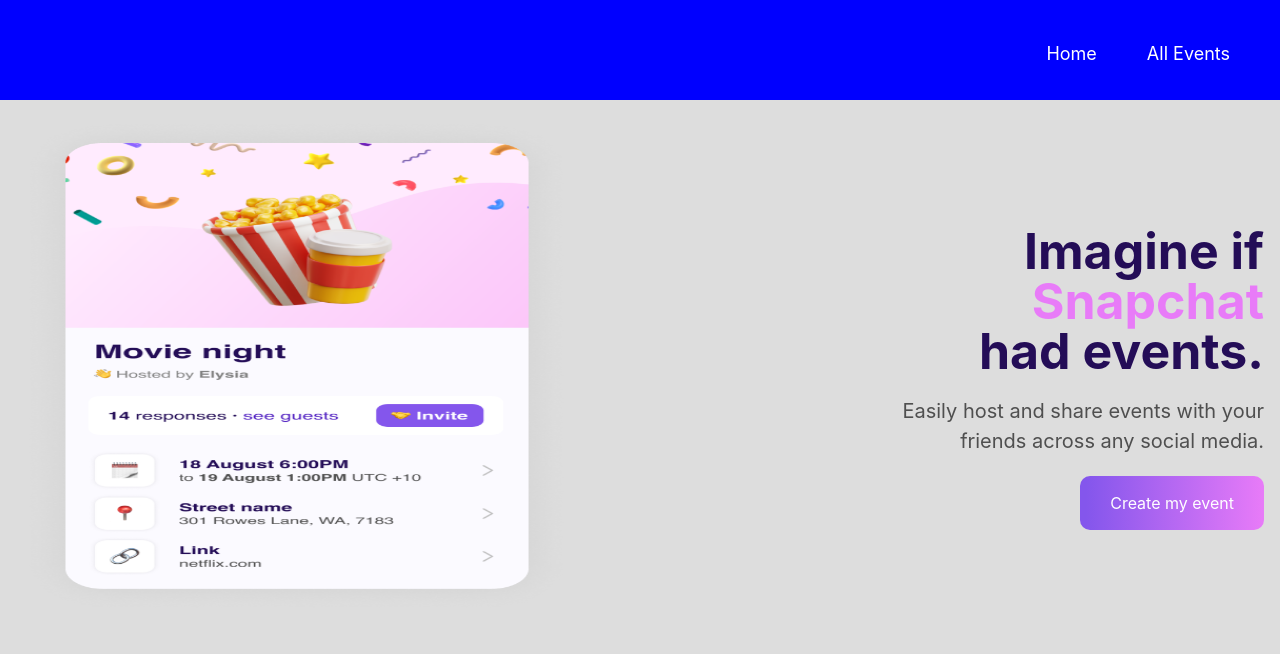
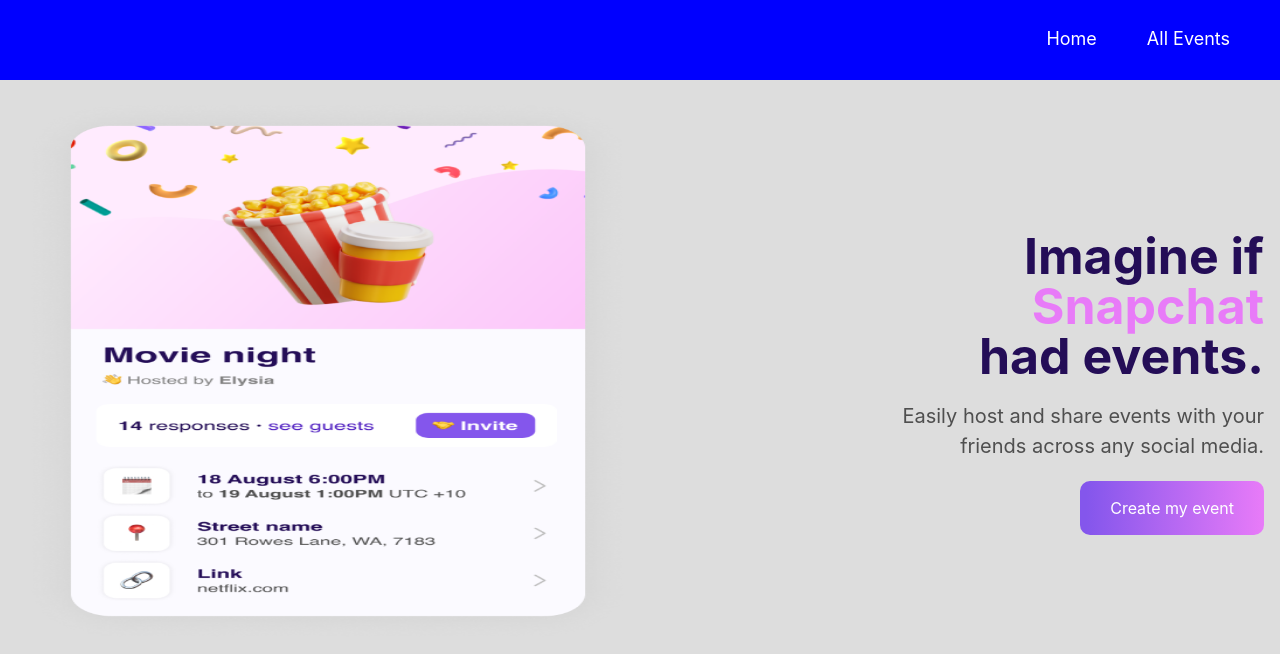
Before and after one commit to Klasss4Web/snapnet, a React (Create React App) app: page / in a window 1280 px wide. Shown: the top 654 px of the page. Built offline with nearby package versions, Linux system fonts and the light colour scheme.

Commit message:
adjusted the nav bar height

```diff
--- a/src/App.css
+++ b/src/App.css
@@ -67,7 +67,7 @@ p {
   display: flex;
   width: 100%;
   background-color: blue;
-  height: 100px;
+  height: 80px;
 }
 
 .logo-container {
@@ -93,7 +93,7 @@ p {
 
 .nav-links {
   float: right;
-  margin-top: 40px;
+  margin-top: 25px;
 }
 
 .nav {
@@ -167,8 +167,8 @@ span {
 }
 
 img {
-  width: 90%;
-  height: 500px;
+  width: 100%;
+  height: 550px;
 }
 
 input {
--- a/src/pages/LandingPage.tsx
+++ b/src/pages/LandingPage.tsx
@@ -23,9 +23,7 @@ export const LandingPage = () => {
             <div className="hidden md:block text-end mt-4">
               <button>Create my event</button>
             </div>
-            {/* <button className="hidden md:block text-end">
-              Create my event
-            </button> */}
+
           </div>
         </div>
       </div>
```
